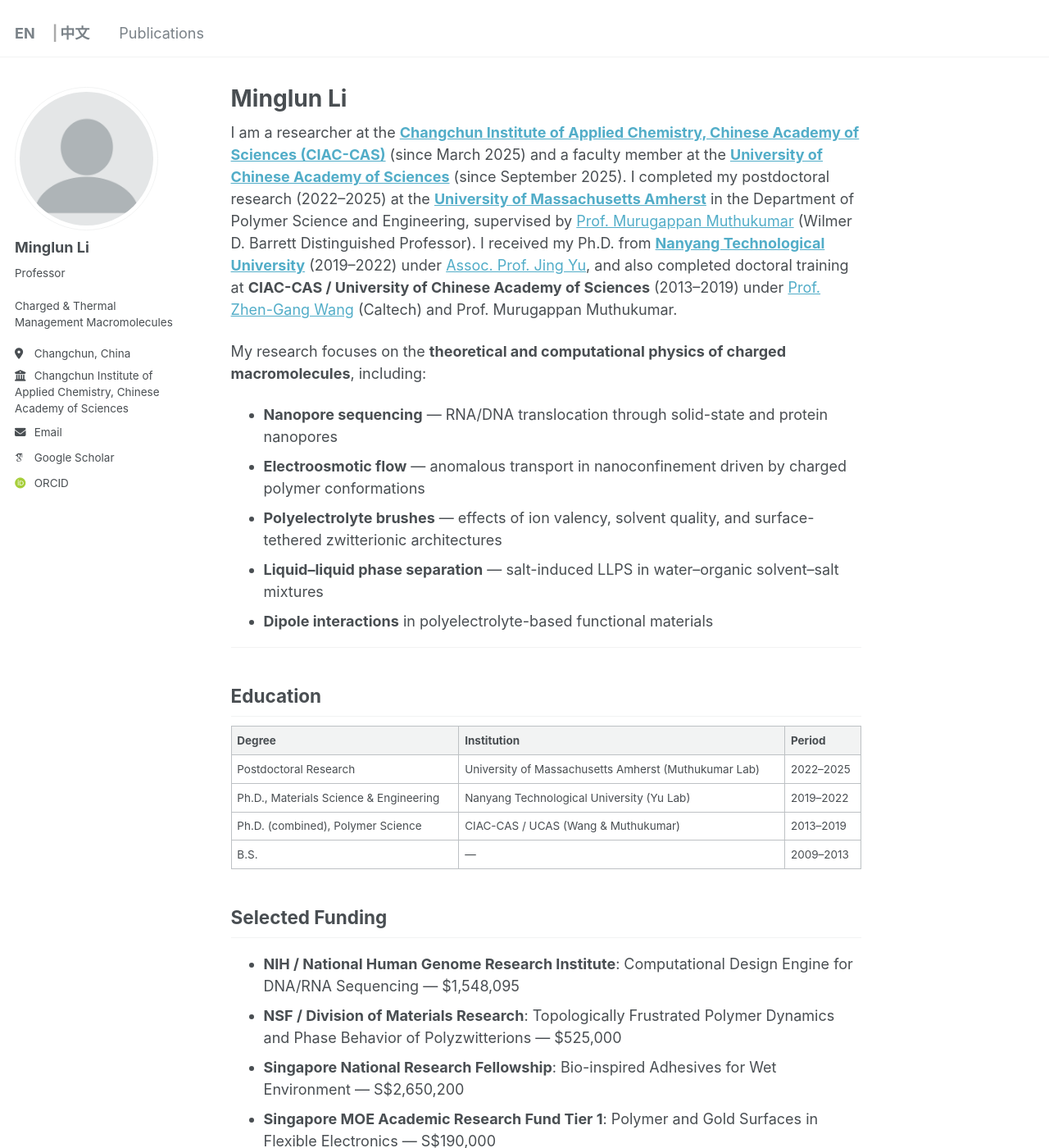
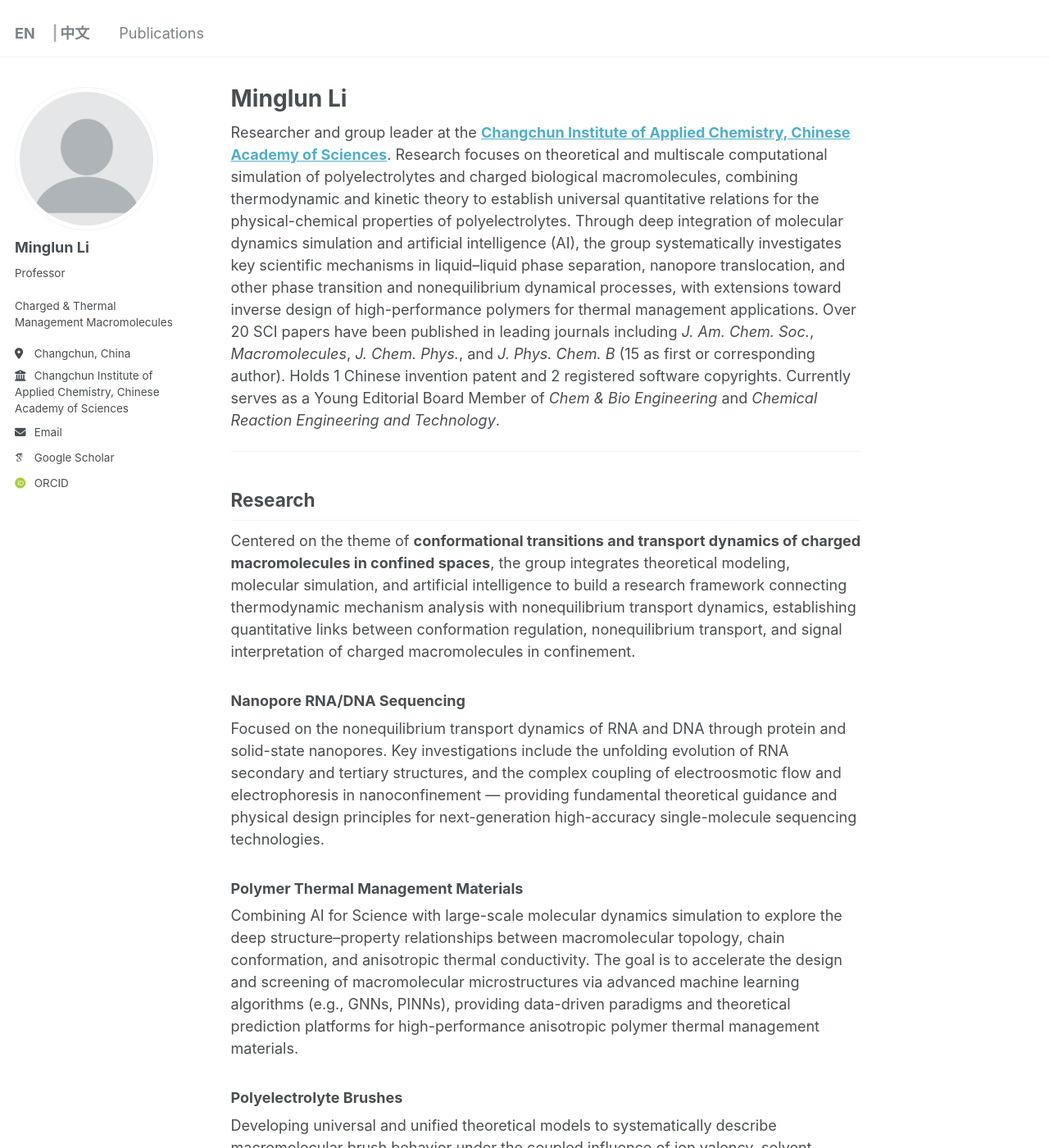
Before and after one commit to LiChargedMacromolecules/lichargedmacromolecules.github.io, a Jekyll site: the page built from _pages/about.md, in a window 1280 px wide and 1400 px high. Shown: the whole window at 82% size. Built offline with Jekyll 4.4.1, drawn with Linux system fonts in a browser that asks for light colours; some web fonts are replaced; some of the changed text lies outside the part shown.

Commit message:
Update about.md to match CN version structure

```diff
--- a/_pages/about.md
+++ b/_pages/about.md
@@ -7,80 +7,63 @@ redirect_from:
   - /about.html
 ---
 
-I am a researcher at the **[Changchun Institute of Applied Chemistry, Chinese Academy of Sciences (CIAC-CAS)](http://www.ciac.ac.cn/)** (since March 2025) and a faculty member at the **[University of Chinese Academy of Sciences](https://www.ucas.ac.cn/)** (since September 2025). I completed my postdoctoral research (2022–2025) at the **[University of Massachusetts Amherst](https://www.umass.edu/)** in the Department of Polymer Science and Engineering, supervised by [Prof. Murugappan Muthukumar](https://www.umass.edu/polymer/faculty/muthukumar) (Wilmer D. Barrett Distinguished Professor). I received my Ph.D. from **[Nanyang Technological University](https://www.ntu.edu.sg/)** (2019–2022) under [Assoc. Prof. Jing Yu](https://www.ntu.edu.sg/mse/about-us/our-people/faculty/yu-jing), and also completed doctoral training at **CIAC-CAS / University of Chinese Academy of Sciences** (2013–2019) under [Prof. Zhen-Gang Wang](https://www.che.caltech.edu/groups/zgw/) (Caltech) and Prof. Murugappan Muthukumar.
-
-My research focuses on the **theoretical and computational physics of charged macromolecules**, including:
-
-- **Nanopore sequencing** — RNA/DNA translocation through solid-state and protein nanopores
-- **Electroosmotic flow** — anomalous transport in nanoconfinement driven by charged polymer conformations
-- **Polyelectrolyte brushes** — effects of ion valency, solvent quality, and surface-tethered zwitterionic architectures
-- **Liquid–liquid phase separation** — salt-induced LLPS in water–organic solvent–salt mixtures
-- **Dipole interactions** in polyelectrolyte-based functional materials
-
----
-
-## Education
-
-| Degree | Institution | Period |
-|--------|-------------|--------|
-| Postdoctoral Research | University of Massachusetts Amherst (Muthukumar Lab) | 2022–2025 |
-| Ph.D., Materials Science & Engineering | Nanyang Technological University (Yu Lab) | 2019–2022 |
-| Ph.D. (combined), Polymer Science | CIAC-CAS / UCAS (Wang & Muthukumar) | 2013–2019 |
-| B.S. | — | 2009–2013 |
-
-## Selected Funding
-
-- **NIH / National Human Genome Research Institute**: Computational Design Engine for DNA/RNA Sequencing — $1,548,095
-- **NSF / Division of Materials Research**: Topologically Frustrated Polymer Dynamics and Phase Behavior of Polyzwitterions — $525,000
-- **Singapore National Research Fellowship**: Bio-inspired Adhesives for Wet Environment — S$2,650,200
-- **Singapore MOE Academic Research Fund Tier 1**: Polymer and Gold Surfaces in Flexible Electronics — S$190,000
+Researcher and group leader at the **[Changchun Institute of Applied Chemistry, Chinese Academy of Sciences](http://www.ciac.ac.cn/)**. Research focuses on theoretical and multiscale computational simulation of polyelectrolytes and charged biological macromolecules, combining thermodynamic and kinetic theory to establish universal quantitative relations for the physical-chemical properties of polyelectrolytes. Through deep integration of molecular dynamics simulation and artificial intelligence (AI), the group systematically investigates key scientific mechanisms in liquid–liquid phase separation, nanopore translocation, and other phase transition and nonequilibrium dynamical processes, with extensions toward inverse design of high-performance polymers for thermal management applications. Over 20 SCI papers have been published in leading journals including *J. Am. Chem. Soc.*, *Macromolecules*, *J. Chem. Phys.*, and *J. Phys. Chem. B* (15 as first or corresponding author). Holds 1 Chinese invention patent and 2 registered software copyrights. Currently serves as a Young Editorial Board Member of *Chem & Bio Engineering* and *Chemical Reaction Engineering and Technology*.
 
 ---
 
 ## Research
 
-Our group develops **theoretical and computational approaches** to understand the physical behavior of charged macromolecules in complex environments — from single-molecule nanopore translocation to collective phase behavior in solution.
+Centered on the theme of **conformational transitions and transport dynamics of charged macromolecules in confined spaces**, the group integrates theoretical modeling, molecular simulation, and artificial intelligence to build a research framework connecting thermodynamic mechanism analysis with nonequilibrium transport dynamics, establishing quantitative links between conformation regulation, nonequilibrium transport, and signal interpretation of charged macromolecules in confinement.
 
-### 1. Nanopore RNA/DNA Sequencing
 
-We study the translocation dynamics of RNA and DNA through protein and solid-state nanopores. Key questions include the role of secondary/tertiary RNA structure unfolding, the interplay between electroosmotic flow and electrophoresis, and the design principles for high-accuracy sequencing.
+### Nanopore RNA/DNA Sequencing
 
-**Representative publications:**
-- M. Li, M. Muthukumar\* "RNA Translocation through Protein Nanopores: Interlude of Molten Globule" *J. Am. Chem. Soc.* **147**, 1553 (2025)
-- M. Li, M. Muthukumar\* "Electro-osmotic Flow in Nanoconfinement: Solid-state and Protein Nanopores" *J. Chem. Phys.* **160**, 084905 (2024)
+Focused on the nonequilibrium transport dynamics of RNA and DNA through protein and solid-state nanopores. Key investigations include the unfolding evolution of RNA secondary and tertiary structures, and the complex coupling of electroosmotic flow and electrophoresis in nanoconfinement — providing fundamental theoretical guidance and physical design principles for next-generation high-accuracy single-molecule sequencing technologies.
 
-### 2. Electroosmotic Flow in Nanoconfinement
 
-Charged macromolecules in flow undergo conformational transitions that dramatically alter the electroosmotic flow profile — leading to anomalous (even reversed) transport. We combine analytical theory and simulation to predict and control these effects.
 
-**Representative publication:**
-- K. Chen, M. Li\* "Hydrodynamic-Induced Conformational Transitions of Charged Macromolecules Dictate Anomalous Electroosmotic Flow" *Proc. Natl. Acad. Sci. U.S.A.* (2026, in press)
+### Polymer Thermal Management Materials
 
-### 3. Polyelectrolyte Brushes
+Combining AI for Science with large-scale molecular dynamics simulation to explore the deep structure–property relationships between macromolecular topology, chain conformation, and anisotropic thermal conductivity. The goal is to accelerate the design and screening of macromolecular microstructures via advanced machine learning algorithms (e.g., GNNs, PINNs), providing data-driven paradigms and theoretical prediction platforms for high-performance anisotropic polymer thermal management materials.
 
-We develop unified theories for polyelectrolyte brushes under conditions of varying ion valency, solvent quality, and surface architecture (including zwitterionic peptide brushes). These systems are central to antifouling coatings, biosensors, and soft actuators.
 
-**Representative publications:**
-- M. Li, B. Zhuang\*, J. Yu\* "Effects of Ion Valency on Polyelectrolyte Brushes: A Unified Theory" *Macromolecules* **55**, 10450 (2022)
-- M. Li, M. Ruths, B. Zhuang\*, J. Yu\* "Synergistic regulation of polyelectrolyte brush conformations by solvent quality and trivalent ions" *Giant* **24**, 100363 (2025)
-- M. Li, X. Xu, ..., B. Zhuang\*, J. Yu\* "Ion Adsorption Enhances Apparent Non-Electrostatic Attraction Between Monomers in Polyelectrolyte Brushes" *Macromolecules* **57**, 3026 (2024)
+### Polyelectrolyte Brushes
 
-### 4. Liquid–Liquid Phase Separation
+Developing universal and unified theoretical models to systematically describe macromolecular brush behavior under the coupled influence of ion valency, solvent quality, dipole–dipole interactions, and complex surface architectures (including zwitterionic peptide brushes). These theoretical advances enrich the foundations of soft matter physics and provide critical support for antifouling coatings, smart biosensors, and soft actuators.
 
-We investigate salt-induced liquid–liquid phase separation in multicomponent solvent mixtures, combining experiment and theory to develop predictive models for ion polarizabilities and refractive indices.
 
-**Representative publication:**
-- M. Li\|\|, B. Zhuang\|\|, Y. Lu\*, L. An, Z.-G. Wang\* "Salt-induced Liquid–Liquid Phase Separation: Combined Experimental and Theoretical Investigation of Water–Acetonitrile–Salt Mixtures" *J. Am. Chem. Soc.* **143**, 773 (2021)
+### Liquid–Liquid Phase Separation
 
-### 5. Dipole Interactions in Polyelectrolyte Materials
-
-We explore dipole–dipole interactions as a driving force in applied polyelectrolyte systems, including electrochromic membranes and antifouling zwitterionic surfaces.
-
-**Representative publications:**
-- M. Li, J. Yu\* "Dipole Interactions as a Driving Force in Applied Polyelectrolyte Materials" *ACS Appl. Polym. Mater.* **8**, 3261 (2026)
-- M. Li, B. Zhuang\*, J. Yu\* "Functional Zwitterionic Polymers on Surface: Structures and Applications" *Chem. Asian J.* **15**, 2060 (2020)
+Investigating liquid–liquid phase separation (LLPS) induced by salt concentration gradients or specific interactions in multicomponent mixtures. By combining theoretical derivation with experimental data, the group builds predictive physical models incorporating ion specificity, polarizability, and refractive index, revealing the thermodynamic logic and control principles underlying phase transitions in complex solution systems.
 
 ---
+
+
+
+
+## Education and Experience
+
+| Degree | Institution | Location | Period | Advisor |
+|--------|-------------|----------|--------|---------|
+| Researcher | **[Changchun Institute of Applied Chemistry, CAS](http://www.ciac.ac.cn/)** State Key Laboratory of Polymer Physics and Chemistry | China | 2025.2 – |  |
+| Postdoc | **[University of Massachusetts Amherst](https://www.umass.edu/)** [Department of Polymer Science and Engineering](https://www.umass.edu/polymer-science/) | USA | 2022.2 – 2025.2 | Prof. Murugappan Muthukumar |
+| Postdoc | **[Nanyang Technological University](https://www.ntu.edu.sg/)** [School of Materials Science and Engineering](https://www.ntu.edu.sg/mse) | Singapore | 2019.9 – 2025.2 | Assoc. Prof. Jing Yu |
+| Ph.D. | **[Changchun Institute of Applied Chemistry, CAS](http://www.ciac.ac.cn/)** State Key Laboratory of Polymer Physics and Chemistry | China | 2013.8 – 2019.1 | Prof. Lijia An (CAS Academician) |
+| B.S. | **[Jilin University](https://www.jlu.edu.cn/)** [College of Chemistry](https://chem.jlu.edu.cn/) | China | 2009.8 – 2013.6 |  |
+
+
+
+
+## Funding
+
+| Source | Description | Role |
+|--------|-------------|------|
+| National Natural Science Foundation of China | Special Project: "Model-Driven Fundamental Theory Innovation and Discovery of Disruptive New Materials in Materials Science" | PI |
+| Jilin Province Natural Science Foundation | General Project | PI |
+| National Institutes of Health (USA) | National Human Genome Research Institute | Co-I |
+| National Science Foundation (USA) | Division of Materials Research | Co-I |
+| Singapore National Research Fellowship | National Research Fellowship | Co-I |
+
 
 ## Group Members
 
@@ -93,8 +76,22 @@ Email: mlli@ciac.ac.cn
 
 ### Graduate Students
 
-*Positions available — we are actively recruiting motivated Ph.D. students and postdocs.*
+#### 2nd-year Master's Students
+**Zhihui Zhu**    **Ruijun Gao**
+
+#### 1st-year Master's Students
+**Yaru Ren**    **Fanya Wei**    **Siyu Han**
+
+
 
 ### Join Us
 
-We welcome applications from students and researchers interested in theoretical/computational polymer physics and biophysics. Please send your CV and a brief statement of research interests to **mlli@ciac.ac.cn**.
+If you are passionate about polymer physics and artificial intelligence, and enjoy computation, coding, and data analysis, we sincerely welcome you to join our team!
+
+Positions available:
+
+Graduate students (Master's / Ph.D.)
+Postdoctoral researchers
+Early-career scholars interested in related research directions
+
+Please send your **CV** to **mlli@ciac.ac.cn** — we look forward to hearing from you!
```
